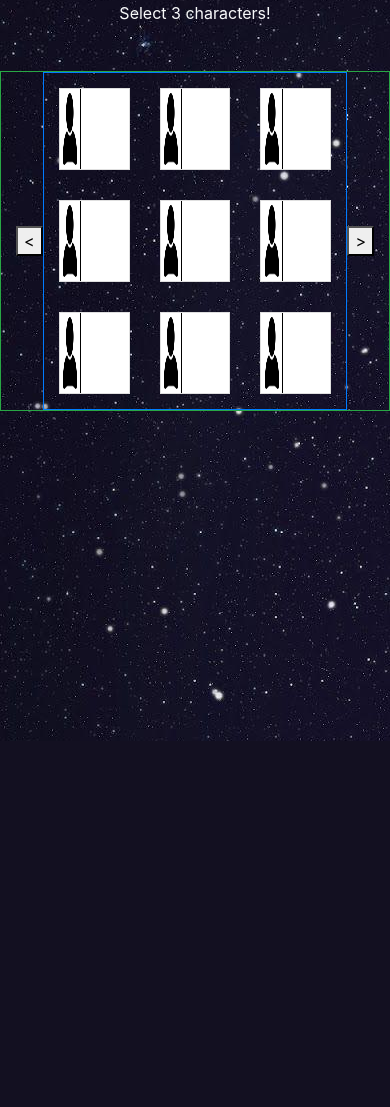
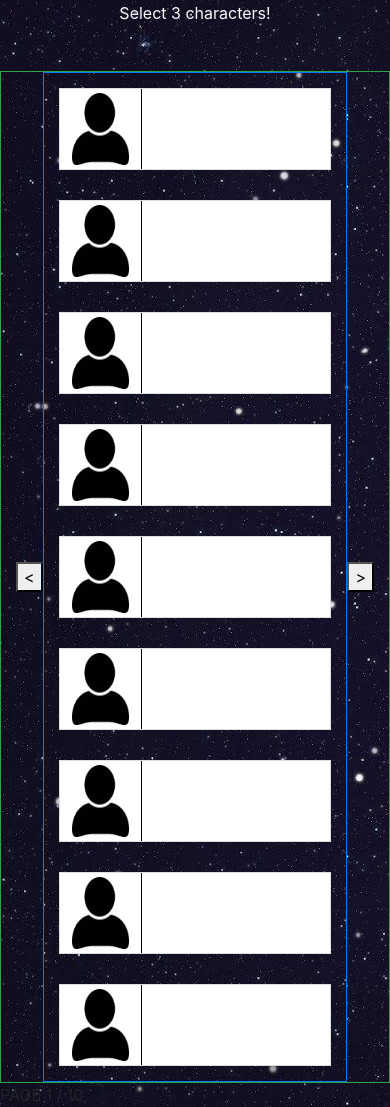
Before and after one commit to ikhlaas-kapadia/swapi-task, a CodeIgniter 4 app: the page made by app/Views/main.php in a window 390 px wide. Shown: the part 103-1210 px from the top of the page. Before the commit the page ends 844 px from the top, so only its background shows below. Run offline with PHP 8.4 and a stand-in for CodeIgniter, Linux system fonts and the light colour scheme; the template is opened without the code that fills it: most values are stand-ins (such as "Sample title", 1, 10 or a date in 2020); some libraries are stand-ins or nearby versions.

Commit message:
add page number

```diff
--- a/app/Views/main.php
+++ b/app/Views/main.php
@@ -37,7 +37,7 @@
           <div class="row characters-box border border-primary">
             <?php
               for($x = 0; $x < 9; $x++) {?>
-              <div class="col-4">
+              <div class="col-sm-4">
                 <div class="card character flex-row rounded-0">
                     <div class="image-container">
                       <div class="person-icon"></div>
@@ -51,6 +51,9 @@
                 <?php } ?>
           </div>
           <button class="next-btn">></button>
+        </div>
+        <div class="page-numbers">
+          <span class="current-page">PAGE 1 /  </span> <span class="total-page"> 10  </span>
         </div>
 
 
```
